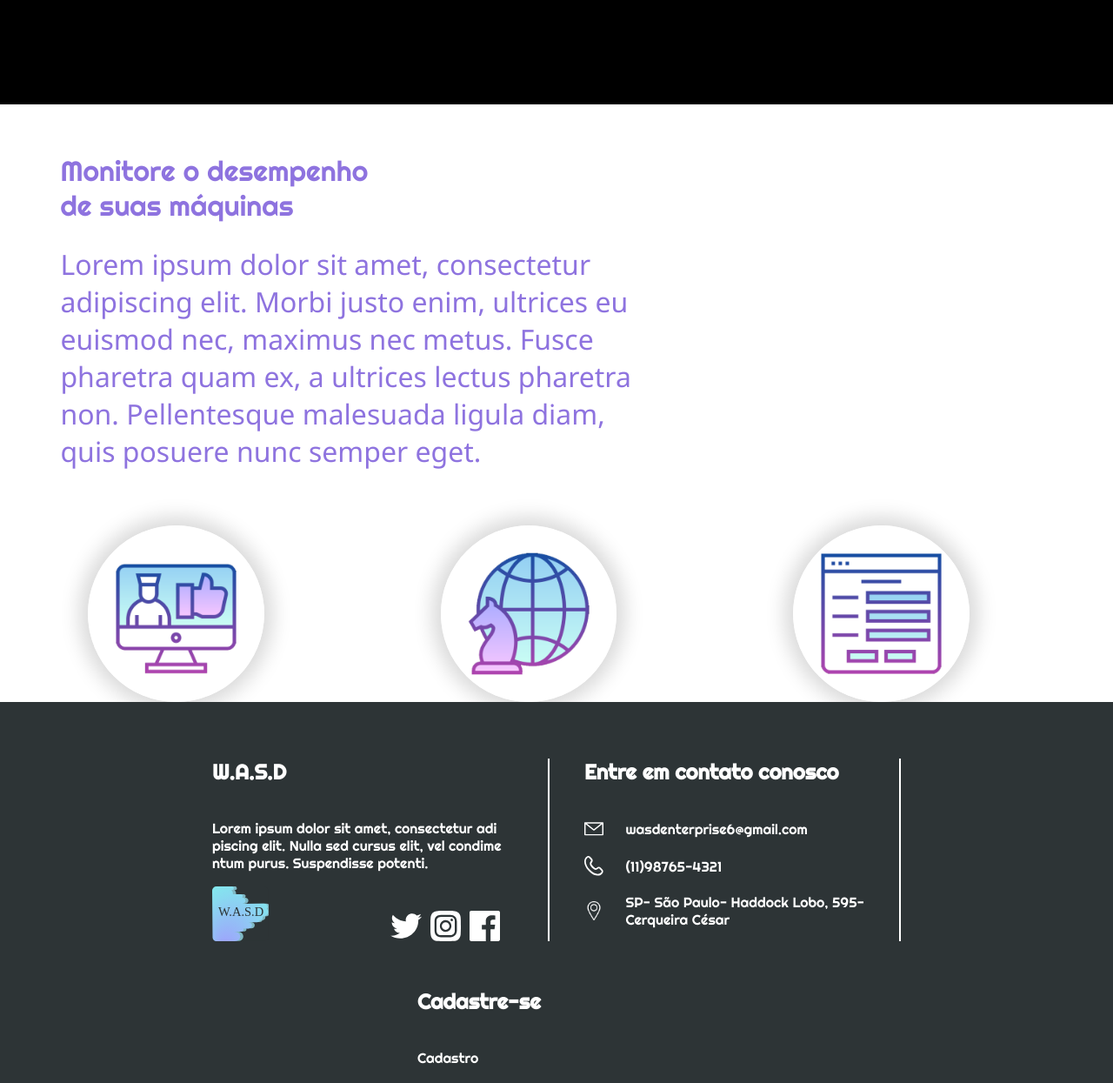
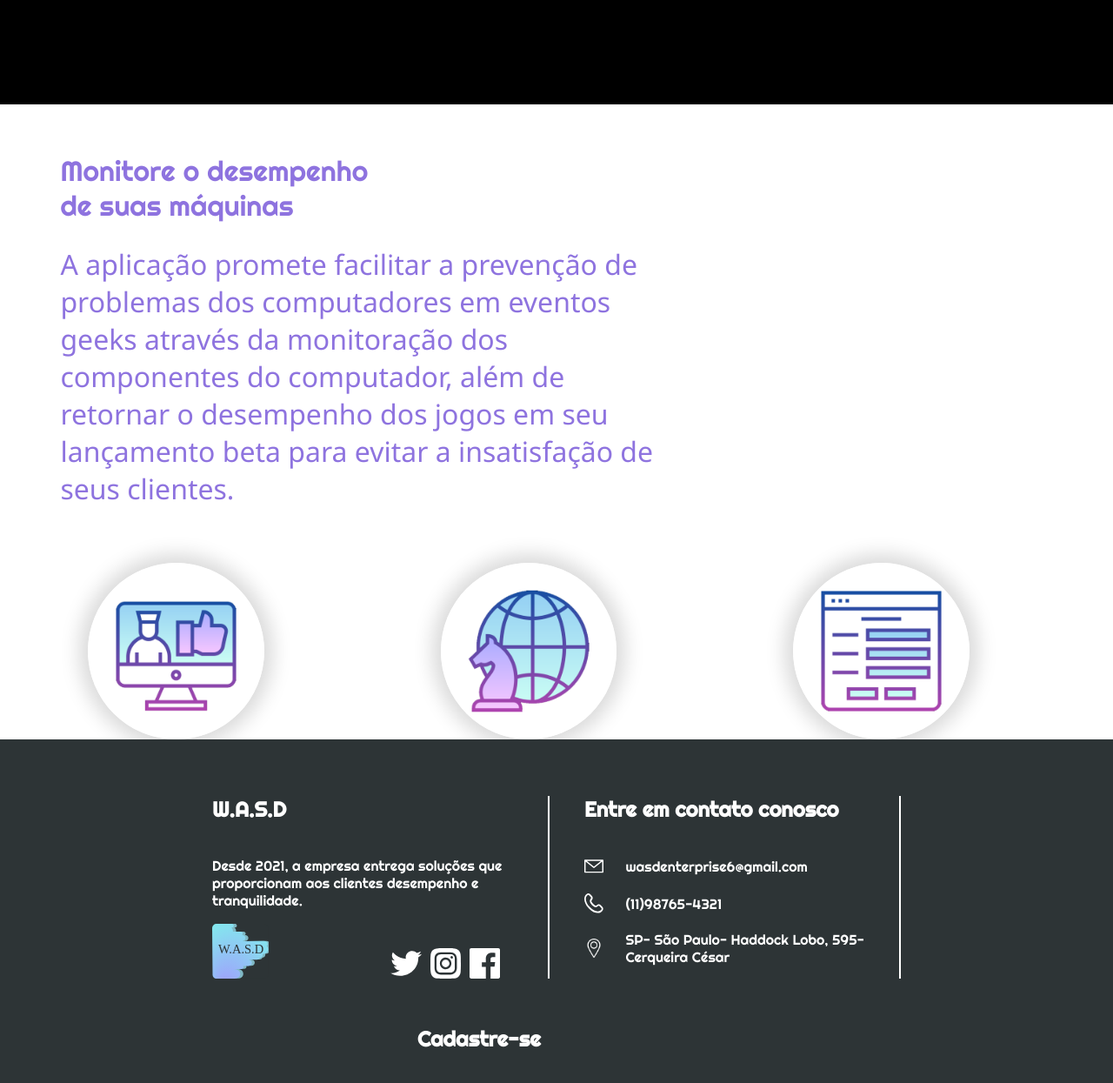
Before and after one commit to W-A-S-D/-institutional-website, a plain HTML site: page index.html in a window 1280 px wide. Shown: the part 680-1925 px from the top of the page at 87% size. Drawn offline with Linux system fonts and the light colour scheme.

Commit message:
Adding content to topics

```diff
--- a/index.html
+++ b/index.html
@@ -51,9 +51,7 @@
                     de suas máquinas
                 </p>
                 <p class="about-message2">
-                    Lorem ipsum dolor sit amet, consectetur adipiscing elit. Morbi justo enim, ultrices eu euismod nec,
-                    maximus nec metus. Fusce pharetra quam ex, a ultrices lectus pharetra non. Pellentesque malesuada
-                    ligula diam, quis posuere nunc semper eget.
+                    A aplicação promete facilitar a prevenção de problemas dos computadores em eventos geeks através da monitoração dos componentes do computador, além de retornar o desempenho dos jogos em seu lançamento beta para evitar a insatisfação de seus clientes.
                 </p>
             </div>
             <div class="ballsHolder">
@@ -77,7 +75,8 @@
             <div class="footerSection">
                 <h2>W.A.S.D</h2>
                 <br>
-                <p class="textfooter">Lorem ipsum dolor sit amet, consectetur adipiscing elit. Nulla sed cursus elit, vel condimentum purus. Suspendisse potenti.
+                <p class="textfooter">
+                    Desde 2021, a empresa entrega soluções que proporcionam aos clientes desempenho e <br> tranquilidade.
                 </p>
                 <div class="footerweb">
                     <div class="footerIcon">
```
